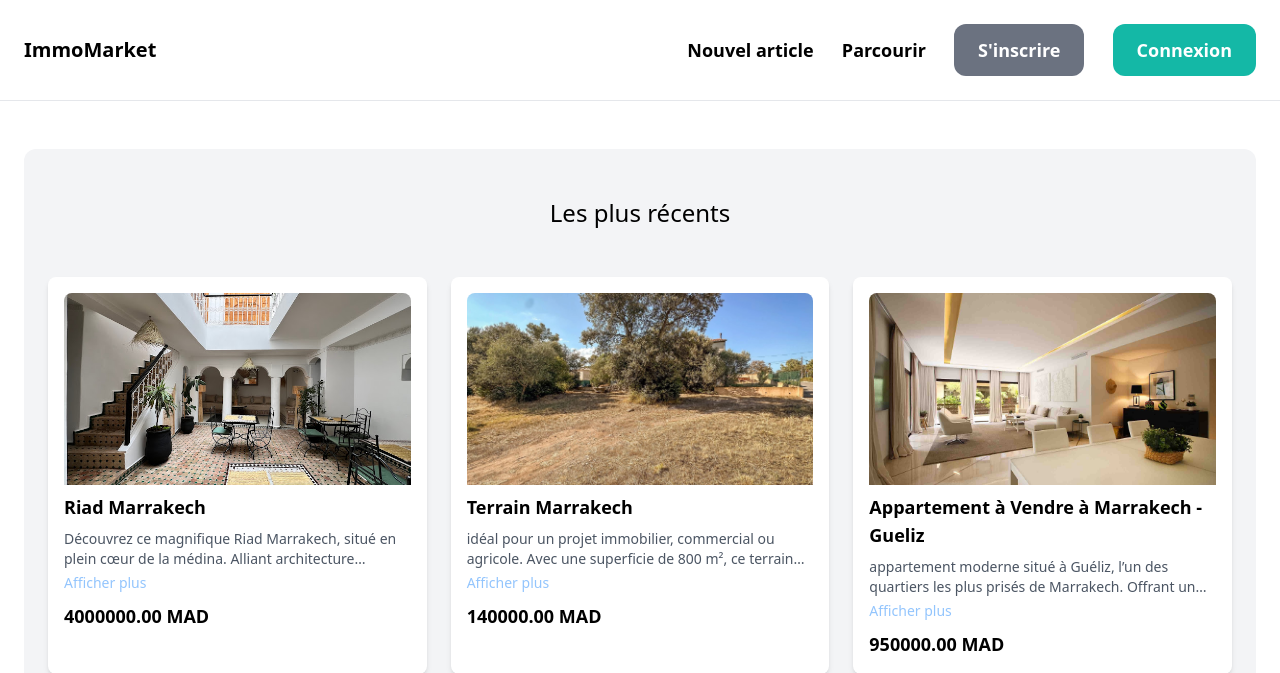
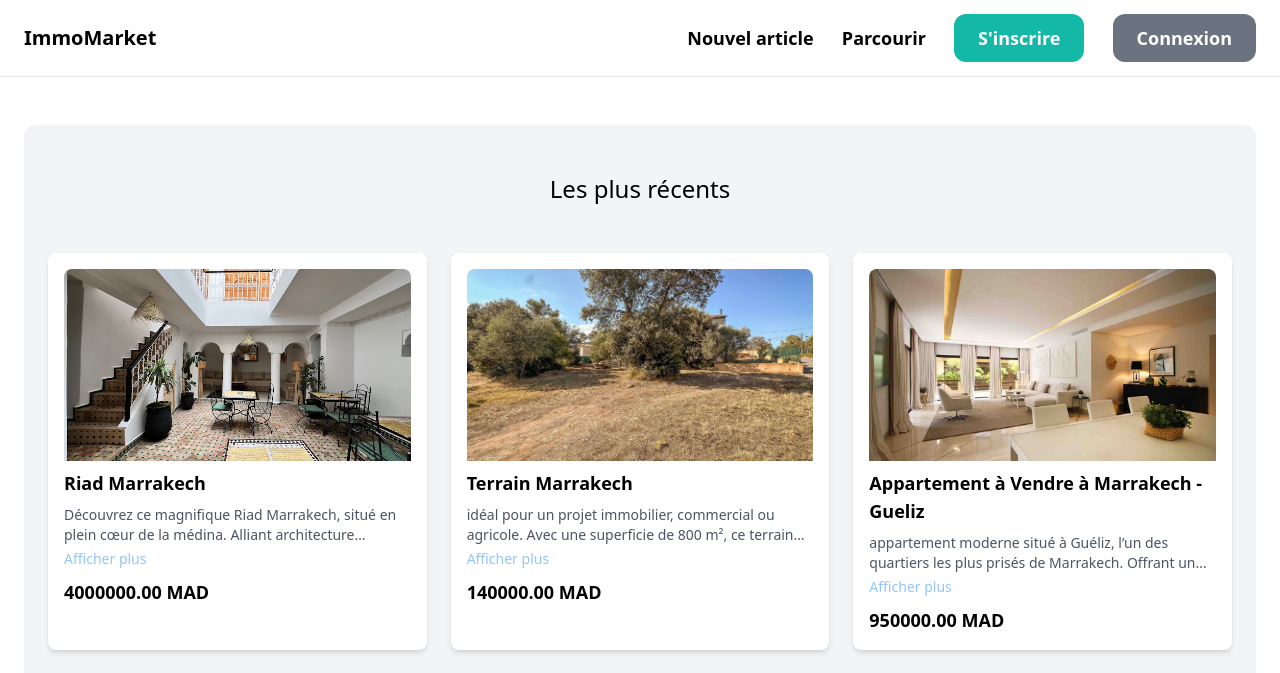
Before and after one commit to oulaydi/marketplace_immobilier_mobile_app, a Django app: page / in a window 1280 px wide. Shown: the top 673 px of the page. Run offline with Django 5.2, Linux system fonts and the light colour scheme; data comes from the database, SQL or seed files in the repository; some libraries are stand-ins or nearby versions.

Commit message:
Add some changes to the base file

```diff
--- a/marketPlace/core/templates/core/base.html
+++ b/marketPlace/core/templates/core/base.html
@@ -31,8 +31,13 @@
             <a href="#" class="text-lg font-semibold hover:text-gray-500 ">Nouvel article</a>
             <a href="#" class="text-lg font-semibold hover:text-gray-500 ">Parcourir</a>
 
-            <a><button class="bg-gray-500 font-semibold text-white px-6 py-3 text-lg rounded-xl hover:bg-gray-700 ">S'inscrire</button></a>
-            <a><button class="bg-teal-500 font-semibold text-white px-6 py-3 text-lg rounded-xl hover:bg-teal-700 ">Connexion</button></a>
+            {% if request.user.is_authenticated %}
+                <a href="{% url 'core:signup' %}" class="bg-teal-500 font-semibold text-white px-6 py-3 text-lg rounded-xl hover:bg-teal-700 ">Messages</a>
+                <a href="{% url 'core:login' %}" class="bg-gray-500 font-semibold text-white px-6 py-3 text-lg rounded-xl hover:bg-gray-700 ">Tableau de bord</a>
+            {% else %}
+                <a href="{% url 'core:signup' %}" class="bg-teal-500 font-semibold text-white px-6 py-3 text-lg rounded-xl hover:bg-teal-700 ">S'inscrire</a>
+                <a href="{% url 'core:login' %}" class="bg-gray-500 font-semibold text-white px-6 py-3 text-lg rounded-xl hover:bg-gray-700 ">Connexion</a>
+            {% endif %}
         </div>
 
     </nav>
@@ -52,7 +57,7 @@
             <h3 class="mb-5 font-semibold text-gray-400">Menu</h3>
             <ul class="space-y-2">
                 <li><a href="/" class="text-l text-teal-400 hover:text-teal-700">Accueil</a></li>
-                <li><a href="{% url "contact" %}" class="text-l text-teal-400 hover:text-teal-700">Contactez-Nous</a></li>
+                <li><a href="{% url "core:contact" %}" class="text-l text-teal-400 hover:text-teal-700">Contactez-Nous</a></li>
                 <li><a href="#" class="text-l text-teal-400 hover:text-teal-700">Politique de confidentialité</a></li>
                 <li><a href="#" class="text-l text-teal-400 hover:text-teal-700">Conditions d'utilisation</a></li>
                 <li><a href="#" class="text-l text-teal-400 hover:text-teal-700">S'inscrire</a></li>
```
